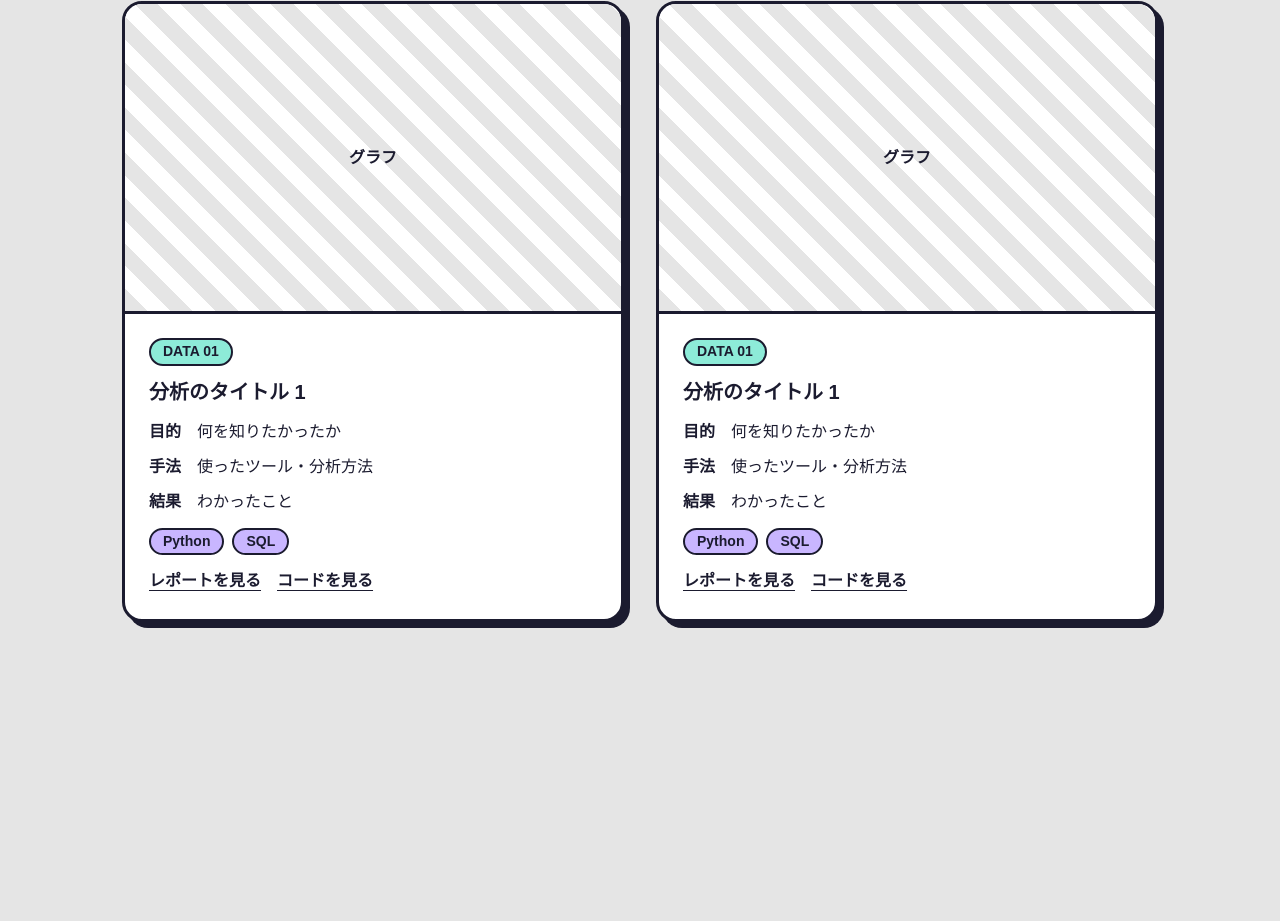
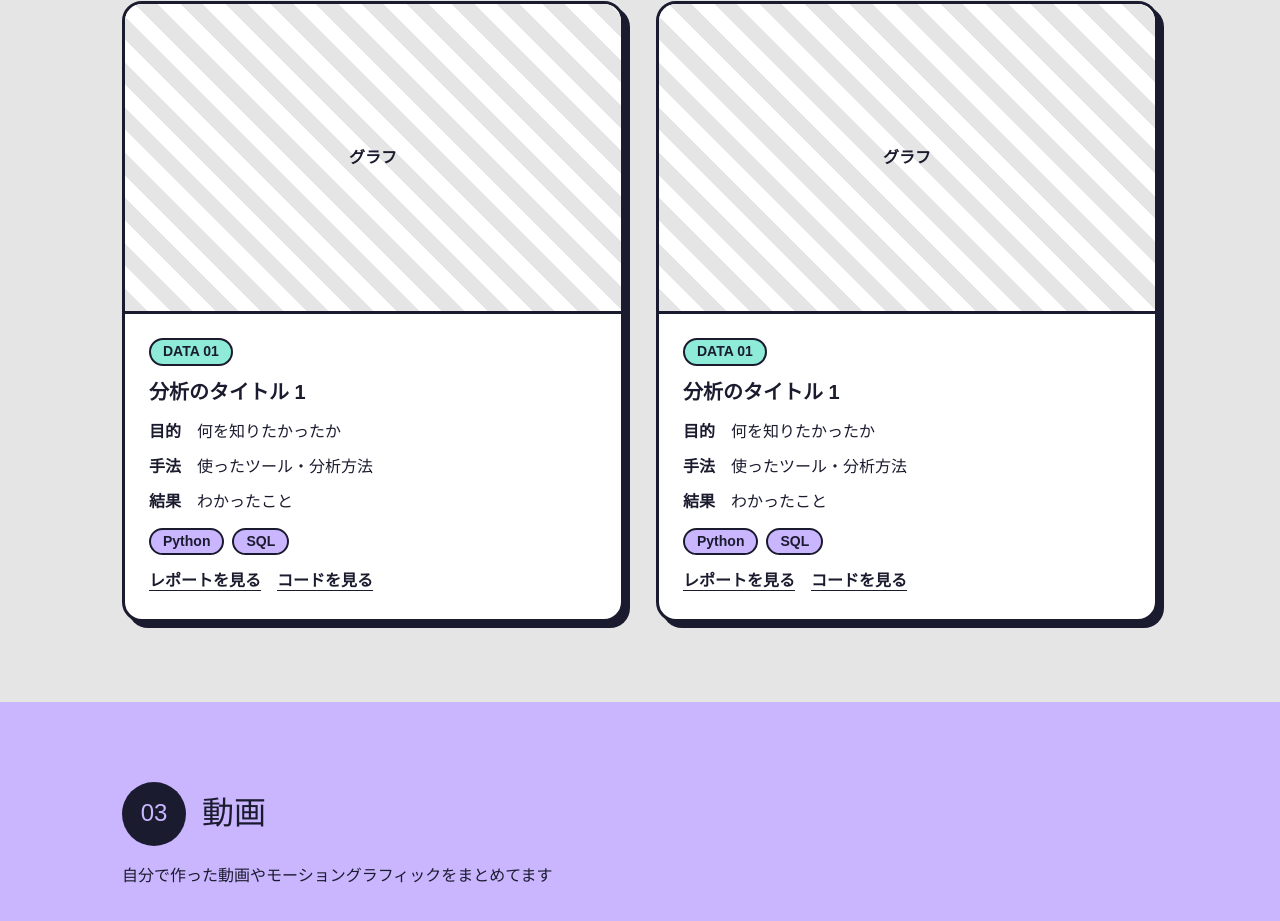
Before and after one commit to Nicol9632/portfolio, a plain HTML site: page index.html in a window 1280 px wide. Shown: the part 1733-2654 px from the top of the page. Before the commit the page ends 2435 px from the top, so only its background shows below. Drawn offline with Linux system fonts and the light colour scheme; a web font is replaced by a local one.

Commit message:
動画上部分

```diff
--- a/css/style.css
+++ b/css/style.css
@@ -423,6 +423,8 @@ a:focus-visible {
 .data-detail dt { font-weight: 700; }
 .data-detail dd { margin: 0; }
 
+.section--movie { background: var(--lavender); }
+.circle--movie { color: var(--lavender); }
 
 /* 狭い画面では、中央に寄せる */
 @media (max-width: 640px) {
--- a/index.html
+++ b/index.html
@@ -189,7 +189,8 @@
                                     </div>
                                 </div>
                             </article>
-                        </li>                        <li>
+                        </li>
+                        <li>
                             <article class="card">
                                 <div class="thumb thumb--data"></div>
                                 <div class="card-body">
@@ -218,7 +219,16 @@
                 </div>
             </section>
 
-            <section id="movie"><!-- 動画 --></section>
+            <section id="movie" class="section section--movie">
+            <div class="wrapper">
+                <div class="section-head">
+                    <h2 class="section-title">
+                        <span class="circle-number circle--movie" aria-hidden="true">03</span>動画
+                    </h2>
+                    <p>自分で作った動画やモーショングラフィックをまとめてます</p>
+                </div>
+                <!-- 動画 -->
+            </section>
         </main>
 
         <footer>
```
